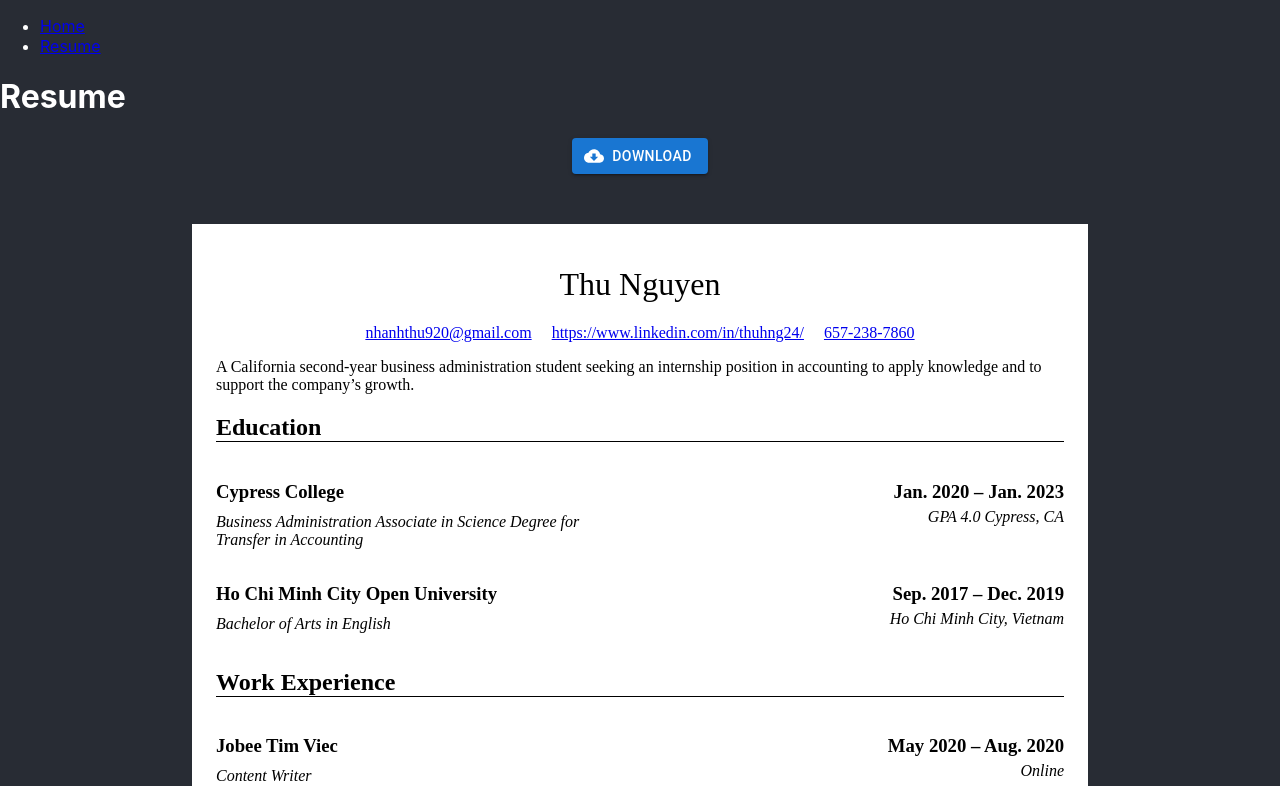
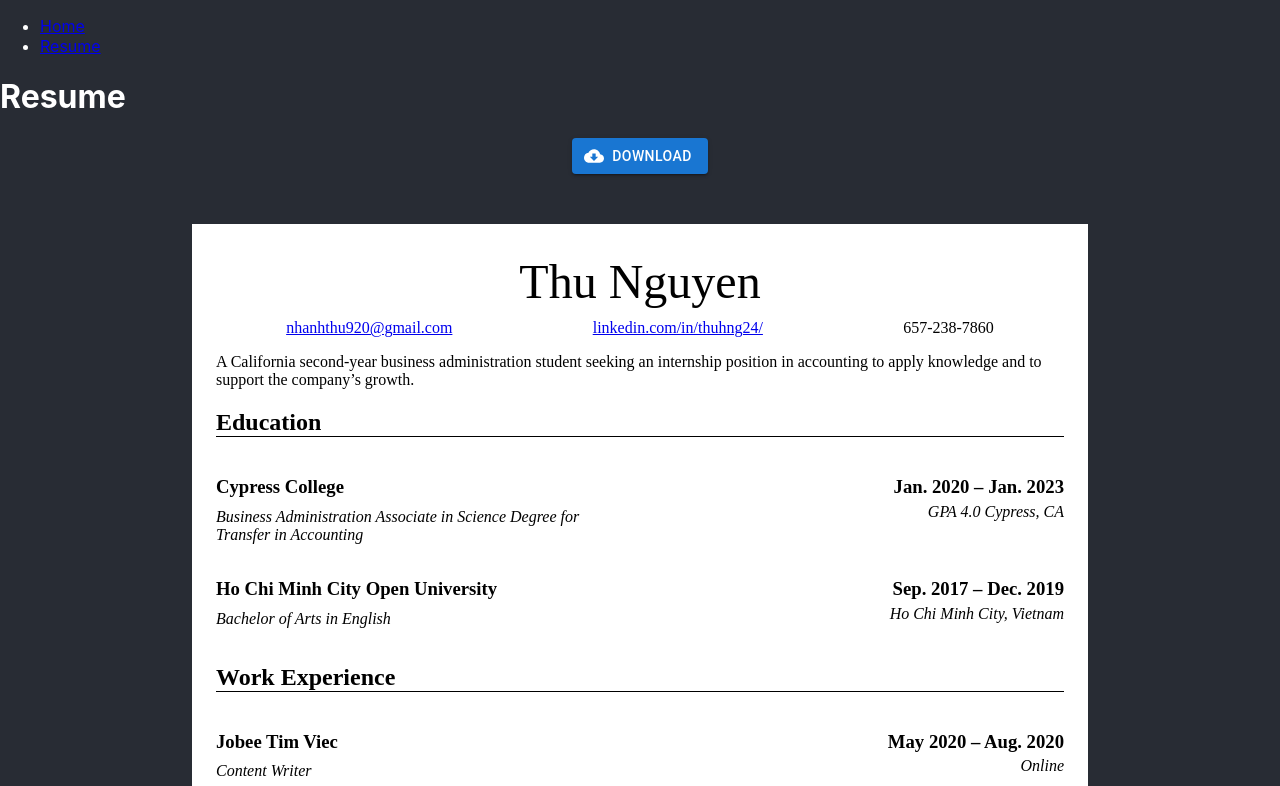
Before and after one commit to Brian-E-Nguyen/Thu-Website, a JavaScript app: page /resume in a window 1280 px wide. Shown: the top 786 px of the page. Built offline with nearby package versions, Linux system fonts and the light colour scheme.

Commit message:
Resume: fixed link positioning

```diff
--- a/src/components/Resume/Resume.css
+++ b/src/components/Resume/Resume.css
@@ -8,16 +8,20 @@
 
 .resume__title {
   text-align: center;
-  font-size: 2rem;
-  font-weight: 300;
+  font-size: 3rem;
+  font-weight: 100;
+  margin: 10px 0;
 }
 
-.resume__link {
-  /* display: inline-block; */
-  margin: 0 20px;
-  text-align: center;
+.resume__links ul {
+  margin: 0;
+  padding: 0;
+  display: flex;
 }
-
+.resume__links li {
+  list-style: none;
+  margin: auto;
+}
 .resume__header {
   font-weight: 700;
   border-bottom: 1px solid black;
@@ -65,4 +69,7 @@
     font-style: italic;
     margin-top: -10px;
   }
+  .resume__links ul {
+    flex-direction: column;
+  }
 }
--- a/src/components/Resume/ResumeHeader.js
+++ b/src/components/Resume/ResumeHeader.js
@@ -3,7 +3,7 @@ const ResumeHeader = () => {
     <div>
       <h1 className='resume__title'>Thu Nguyen</h1>
       {/* Resume Links */}
-      <p className='resume__link'>
+      {/* <p className='resume__links'>
         <a href='mailto:nhanhthu920@gmail.com'>nhanhthu920@gmail.com</a>
         <a
           className='resume__link'
@@ -12,7 +12,20 @@ const ResumeHeader = () => {
           https://www.linkedin.com/in/thuhng24/
         </a>
         <a href='#'>657-238-7860</a>
-      </p>
+      </p> */}
+      <div className='resume__links'>
+        <ul>
+          <li>
+            <a href='mailto:nhanhthu920@gmail.com'>nhanhthu920@gmail.com</a>
+          </li>
+          <li>
+            <a href='https://www.linkedin.com/in/thuhng24/'>
+              linkedin.com/in/thuhng24/
+            </a>
+          </li>
+          <li>657-238-7860</li>
+        </ul>
+      </div>
       <p>
         A California second-year business administration student seeking an
         internship position in accounting to apply knowledge and to support the
```
